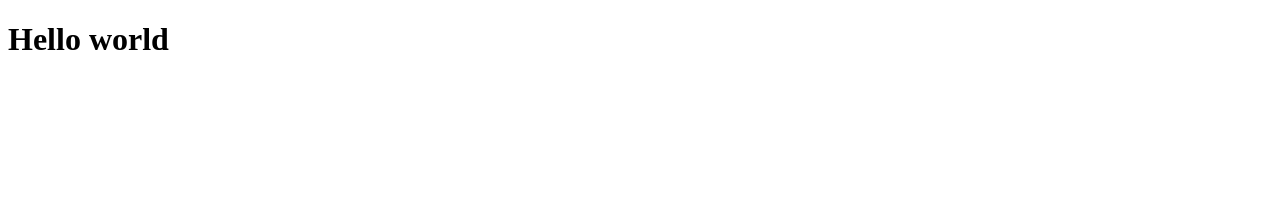
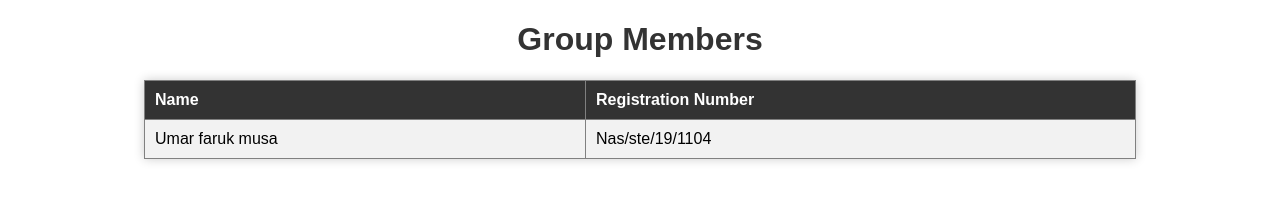
Before and after one commit to realpapito/open-source-software-development-and-application, a plain HTML site: page index.html in a window 1280 px wide. Drawn offline with Linux system fonts and the light colour scheme.

Commit message:
add table

```diff
--- a/index.html
+++ b/index.html
@@ -1,11 +1,58 @@
 <!DOCTYPE html>
-<html lang="en">
+<html>
   <head>
-    <meta charset="UTF-8" />
-    <meta name="viewport" content="width=device-width, initial-scale=1.0" />
-    <title>Document</title>
+    <title>Group Members</title>
+    <style>
+      body {
+        font-family: Arial, sans-serif;
+        margin: 20px;
+      }
+
+      h1 {
+        text-align: center;
+        color: #333;
+      }
+
+      table {
+        width: 80%;
+        margin: 0 auto;
+        border-collapse: collapse;
+        box-shadow: 0 0 10px rgba(0, 0, 0, 0.2);
+      }
+
+      th,
+      td {
+        padding: 10px;
+        text-align: left;
+      }
+
+      th {
+        background-color: #333;
+        color: #fff;
+      }
+
+      tr:nth-child(even) {
+        background-color: #f2f2f2;
+      }
+
+      tr:nth-child(odd) {
+        background-color: #ffffff;
+      }
+    </style>
   </head>
   <body>
-    <h1>Hello world</h1>
+    <h1>Group Members</h1>
+    <table border="1">
+      <tr>
+        <th>Name</th>
+        <th>Registration Number</th>
+      </tr>
+      <!-- Each group member adds a new row below -->
+      <tr>
+        <td>Umar faruk musa</td>
+        <td>Nas/ste/19/1104</td>
+      </tr>
+      <!-- Add more rows as needed -->
+    </table>
   </body>
 </html>
```
